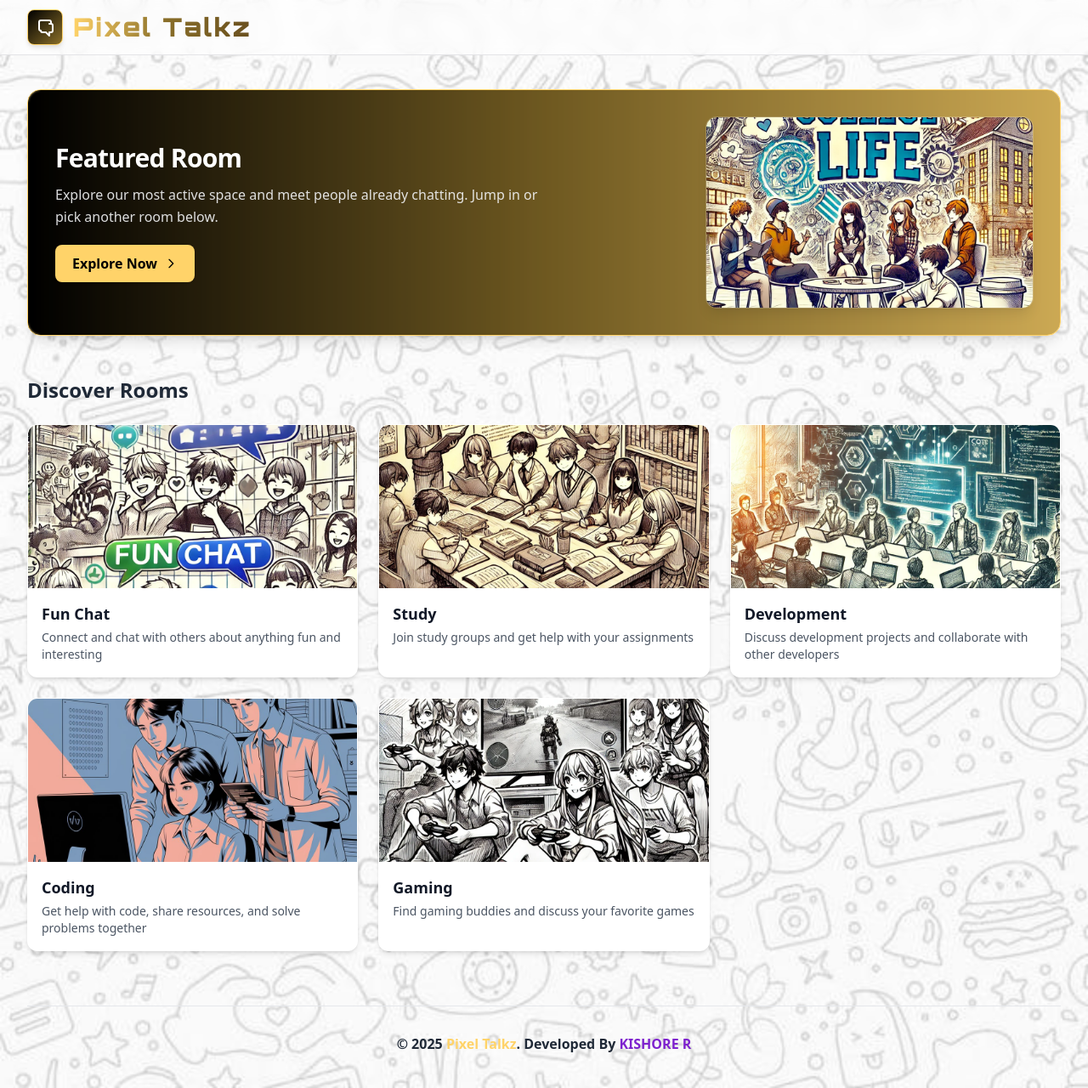
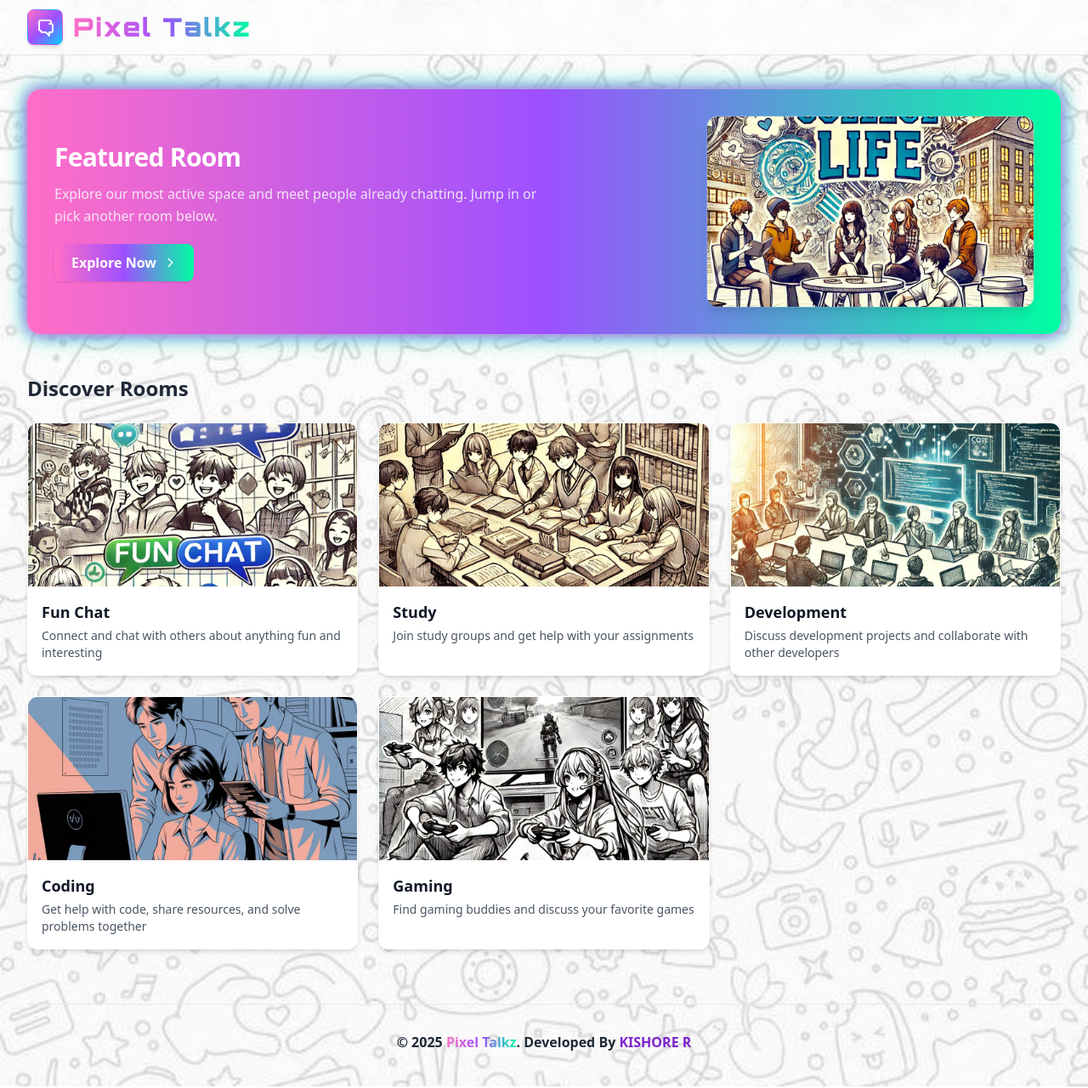
Before and after one commit to kishore1185/PIXELTALKZ, a React (Vite) app: page / in a window 1280 px wide. Shown: the whole page at 85% size. Built offline with nearby package versions, Linux system fonts and the light colour scheme; a web font is replaced by a local one.

Commit message:
Update ChatRooms.jsx

```diff
--- a/src/components/ChatRooms.jsx
+++ b/src/components/ChatRooms.jsx
@@ -89,7 +89,7 @@ function ChatRooms() {
         <header className="sticky top-0 z-40 w-full backdrop-blur supports-[backdrop-filter]:bg-white/70 bg-white/80 border-b border-zinc-200">
           <div className="max-w-7xl mx-auto px-4 sm:px-6 lg:px-8 h-16 flex items-center justify-between">
             <div className="flex items-center gap-3">
-              <div className="bg-gradient-to-br from-black to-[#8A6F29] text-white p-2 rounded-lg shadow-md border border-[#FFD369]">
+              <div className="bg-gradient-to-br from-[#FF6EC7] via-[#9D50FF] to-[#00D1FF] text-white p-2 rounded-lg shadow-md border border-transparent">
                 <svg
                   xmlns="http://www.w3.org/2000/svg"
                   className="h-6 w-6"
@@ -108,7 +108,7 @@ function ChatRooms() {
 
               {/* 🪄 Animated App Name with cursor hidden after typing */}
               <span
-                className="text-3xl font-extrabold tracking-wider select-none bg-gradient-to-r from-[#FFD369] via-[#8A6F29] to-[#6A501F] text-transparent bg-clip-text"
+                className="text-3xl font-extrabold tracking-wider select-none bg-gradient-to-r from-[#FF6EC7] via-[#9D50FF] via-[#00D1FF] to-[#00FFA3] text-transparent bg-clip-text"
                 style={{
                   fontFamily: "'Orbitron', sans-serif",
                   letterSpacing: "0.08em",
@@ -116,7 +116,11 @@ function ChatRooms() {
                 }}
               >
                 {typedText}
-                {showCursor && <span className="animate-pulse text-[#FFD369] drop-shadow-[0_0_10px_#FFD369]">|</span>}
+                {showCursor && (
+                  <span className="animate-pulse text-[#00FFA3] drop-shadow-[0_0_10px_#00FFA3]">
+                    |
+                  </span>
+                )}
               </span>
             </div>
           </div>
@@ -125,8 +129,7 @@ function ChatRooms() {
         {/* Main Content */}
         <div className="max-w-7xl mx-auto px-4 sm:px-6 lg:px-8 py-10">
           {/* Featured Room */}
-          <div className="mb-12 rounded-2xl overflow-hidden shadow-lg bg-gradient-to-r from-black via-[#8A6F29] to-[#FFD369] text-white relative border border-[#FFD369] neon-gold">
-            <div className="absolute inset-0 bg-black/20 backdrop-blur-[1px]" />
+          <div className="mb-12 rounded-2xl overflow-hidden shadow-lg bg-gradient-to-r from-[#FF6EC7] via-[#9D50FF] via-[#00D1FF] to-[#00FFA3] text-white relative neon-rainbow border-none">
             <div className="relative p-8 flex flex-col lg:flex-row items-center gap-8">
               <div className="flex-1">
                 <h2 className="text-2xl md:text-3xl font-semibold mb-3 tracking-tight">
@@ -138,7 +141,7 @@ function ChatRooms() {
                 </p>
                 <button
                   onClick={() => navigate(`/${rooms[0].id}`)}
-                  className="inline-flex items-center gap-2 px-5 py-2.5 bg-[#FFD369] text-black font-bold rounded-lg shadow hover:bg-[#f7c95d]"
+                  className="inline-flex items-center gap-2 px-5 py-2.5 bg-gradient-to-r from-[#FF6EC7] via-[#9D50FF] to-[#00FFA3] text-white font-bold rounded-lg shadow hover:opacity-90"
                 >
                   Explore Now
                   <svg
@@ -180,7 +183,7 @@ function ChatRooms() {
                   onMouseEnter={() => setHoveredRoom(room.id)}
                   onMouseLeave={() => setHoveredRoom(null)}
                   onClick={() => navigate(`/${room.id}`)}
-                  className="group cursor-pointer bg-white rounded-xl overflow-hidden border border-transparent shadow-md hover:shadow-[0_0_18px_#FFD369] hover:border-[#FFD369] transition-all duration-300 fade-pop"
+                  className="group cursor-pointer bg-white rounded-xl overflow-hidden border border-transparent shadow-md hover:shadow-[0_0_18px_#9D50FF] hover:border-[#9D50FF] transition-all duration-300 fade-pop"
                 >
                   <div className="relative h-48">
                     <img
@@ -190,7 +193,7 @@ function ChatRooms() {
                     />
                     {hoveredRoom === room.id && (
                       <div className="absolute inset-0 bg-black bg-opacity-60 flex items-center justify-center transition-opacity duration-300">
-                        <button className="bg-[#FFD369] text-black px-4 py-2 font-bold hover:bg-[#f5cc6f]">
+                        <button className="bg-gradient-to-r from-[#FF6EC7] via-[#9D50FF] to-[#00FFA3] text-white px-4 py-2 font-bold hover:opacity-90">
                           Join Room
                         </button>
                       </div>
@@ -214,7 +217,7 @@ function ChatRooms() {
               target="_blank"
               className="text-base font-extrabold text-gray-800 hover:text-indigo-600 transition-colors duration-200"
             >
-              © 2025 <span className="text-[#FFD369]">Pixel Talkz</span>. Developed By{" "}
+              © 2025 <span className="bg-gradient-to-r from-[#FF6EC7] via-[#9D50FF] to-[#00FFA3] text-transparent bg-clip-text">Pixel Talkz</span>. Developed By{" "}
               <span className="text-purple-700">KISHORE R</span>
             </a>
           </div>
```
